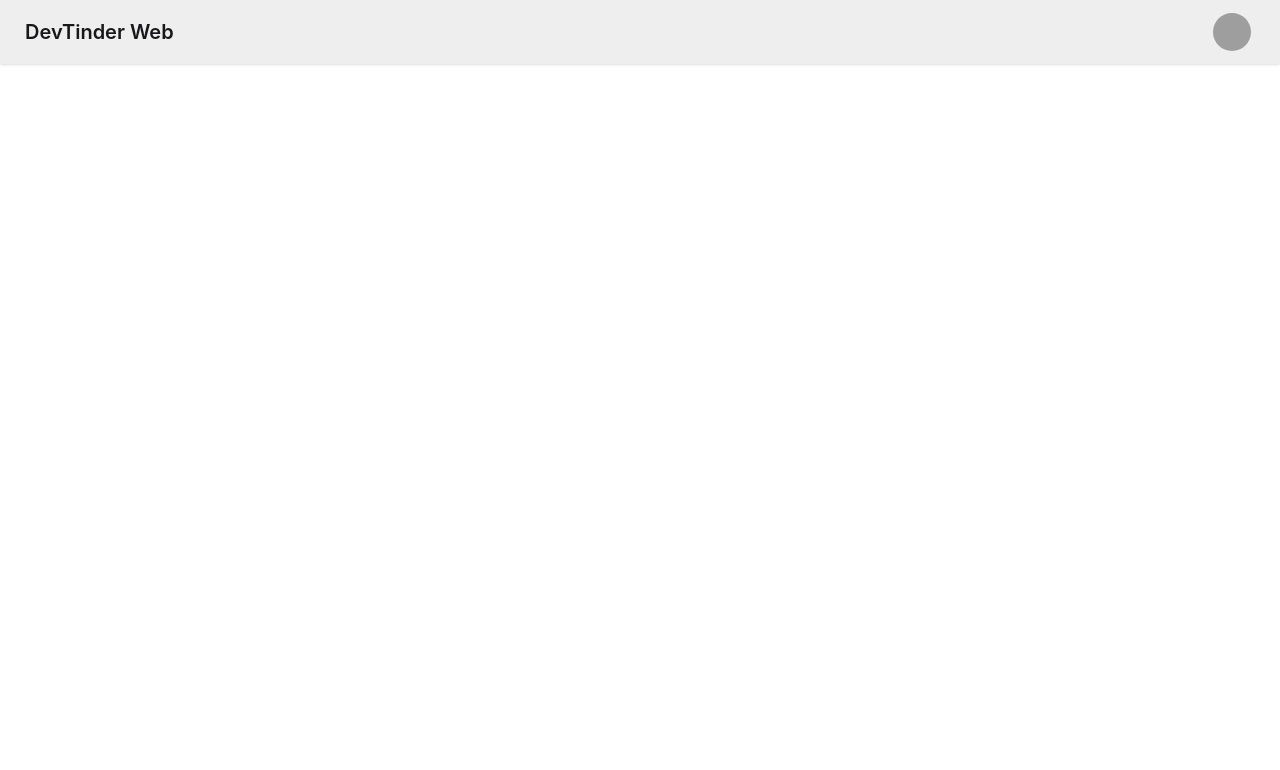
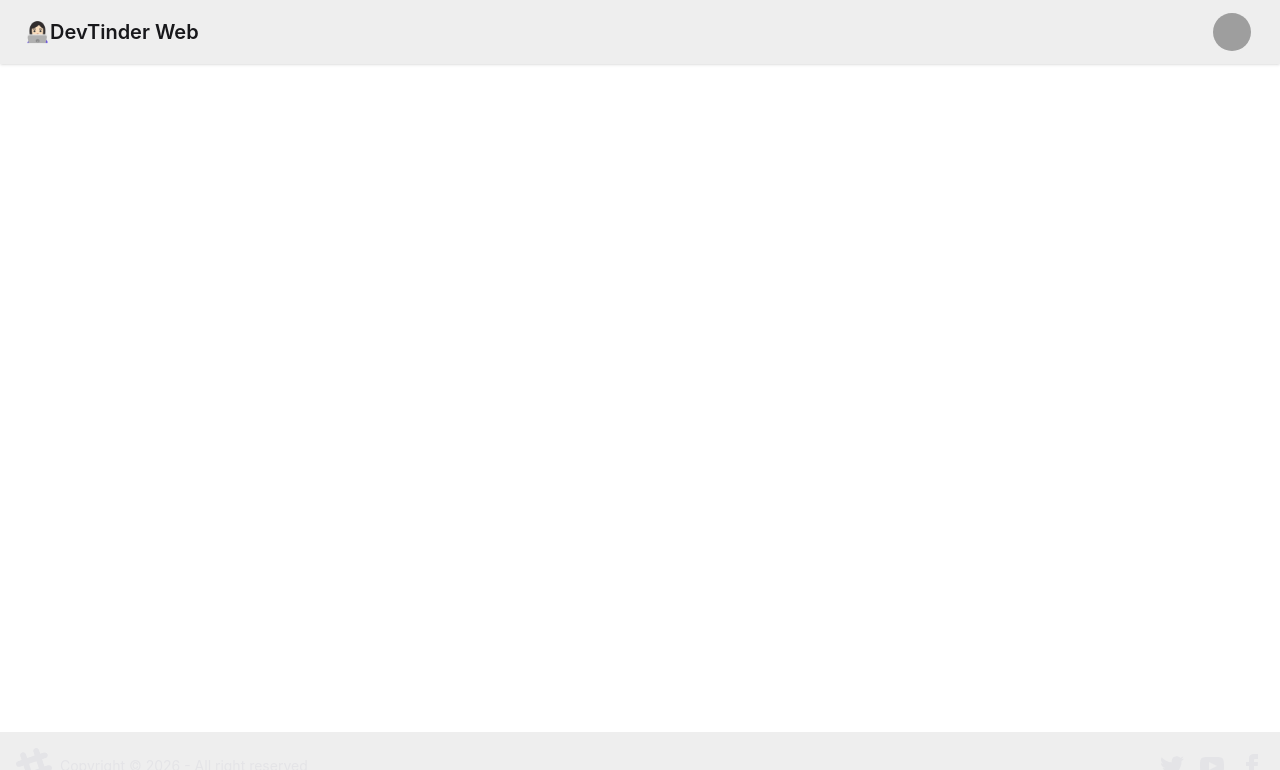
Before and after one commit to yashashree27/DevTinder-Web, a React (Vite) app: page / in a window 1280 px wide. Shown: the top 770 px of the page. Built offline with nearby package versions, Linux system fonts and the light colour scheme; grey boxes are pictures that could not be loaded.

Commit message:
created parenta nd children route like body, login, profile and footer

```diff
--- a/package.json
+++ b/package.json
@@ -13,6 +13,7 @@
     "@tailwindcss/vite": "^4.3.2",
     "react": "^19.2.7",
     "react-dom": "^19.2.7",
+    "react-router-dom": "^7.18.1",
     "tailwindcss": "^4.3.2"
   },
   "devDependencies": {
--- a/src/App.jsx
+++ b/src/App.jsx
@@ -1,38 +1,23 @@
 import { useState } from 'react'
+import Navbar from './Navbar'
+import { BrowserRouter, Routes, Route } from 'react-router-dom'
+import Body from './Body'
+import Login from './Login'
+import Profile from './Profile'
 
 function App() {
 
 
   return (
     <>
-      <div className="navbar bg-base-300 shadow-sm">
-        <div className="flex-1">
-          <a className="btn btn-ghost text-xl">DevTinder Web</a>
-        </div>
-        <div className="flex gap-2">
-          <div className="dropdown dropdown-end mx-5">
-            <div tabIndex={0} role="button" className="btn btn-ghost btn-circle avatar">
-              <div className="w-10 rounded-full">
-                <img
-                  alt="Tailwind CSS Navbar component"
-                  src="https://img.daisyui.com/images/stock/photo-1534528741775-53994a69daeb.webp" />
-              </div>
-            </div>
-            <ul
-              tabIndex="-1"
-              className="menu menu-sm dropdown-content bg-base-100 rounded-box z-1 mt-3 w-52 p-2 shadow">
-              <li>
-                <a className="justify-between">
-                  Profile
-                  <span className="badge">New</span>
-                </a>
-              </li>
-              <li><a>Settings</a></li>
-              <li><a>Logout</a></li>
-            </ul>
-          </div>
-        </div>
-      </div>
+    <BrowserRouter basename="/">
+      <Routes>
+        <Route path="/" element={<Body/>}>
+              <Route path="/login" element={<Login/>} />
+              <Route path= "/profile" element={<Profile/>} />
+        </Route>
+      </Routes>
+    </BrowserRouter>
     </>
   )
 }
--- /dev/null
+++ b/src/Body.jsx
@@ -0,0 +1,17 @@
+import React from 'react'
+import Navbar from './Navbar'
+import { Outlet } from 'react-router-dom'
+import Footer from './Footer'
+
+const Body = () => {
+    return (
+        <div>
+            <Navbar />
+            <Outlet />
+            <Footer />
+        </div>
+
+    )
+}
+
+export default Body
--- /dev/null
+++ b/src/Footer.jsx
@@ -0,0 +1,61 @@
+import React from 'react'
+
+const Footer = () => {
+    return (
+        <div>
+            <footer className="footer sm:footer-horizontal bg-base-300 text-neutral-content p-4 fixed bottom-0">
+                <aside className="grid-flow-col items-center">
+                    <svg
+                        width="36"
+                        height="36"
+                        viewBox="0 0 24 24"
+                        xmlns="http://www.w3.org/2000/svg"
+                        fillRule="evenodd"
+                        clipRule="evenodd"
+                        className="fill-current">
+                        <path
+                            d="M22.672 15.226l-2.432.811.841 2.515c.33 1.019-.209 2.127-1.23 2.456-1.15.325-2.148-.321-2.463-1.226l-.84-2.518-5.013 1.677.84 2.517c.391 1.203-.434 2.542-1.831 2.542-.88 0-1.601-.564-1.86-1.314l-.842-2.516-2.431.809c-1.135.328-2.145-.317-2.463-1.229-.329-1.018.211-2.127 1.231-2.456l2.432-.809-1.621-4.823-2.432.808c-1.355.384-2.558-.59-2.558-1.839 0-.817.509-1.582 1.327-1.846l2.433-.809-.842-2.515c-.33-1.02.211-2.129 1.232-2.458 1.02-.329 2.13.209 2.461 1.229l.842 2.515 5.011-1.677-.839-2.517c-.403-1.238.484-2.553 1.843-2.553.819 0 1.585.509 1.85 1.326l.841 2.517 2.431-.81c1.02-.33 2.131.211 2.461 1.229.332 1.018-.21 2.126-1.23 2.456l-2.433.809 1.622 4.823 2.433-.809c1.242-.401 2.557.484 2.557 1.838 0 .819-.51 1.583-1.328 1.847m-8.992-6.428l-5.01 1.675 1.619 4.828 5.011-1.674-1.62-4.829z"></path>
+                    </svg>
+                    <p>Copyright © {new Date().getFullYear()} - All right reserved</p>
+                </aside>
+                <nav className="grid-flow-col gap-4 md:place-self-center md:justify-self-end">
+                    <a>
+                        <svg
+                            xmlns="http://www.w3.org/2000/svg"
+                            width="24"
+                            height="24"
+                            viewBox="0 0 24 24"
+                            className="fill-current">
+                            <path
+                                d="M24 4.557c-.883.392-1.832.656-2.828.775 1.017-.609 1.798-1.574 2.165-2.724-.951.564-2.005.974-3.127 1.195-.897-.957-2.178-1.555-3.594-1.555-3.179 0-5.515 2.966-4.797 6.045-4.091-.205-7.719-2.165-10.148-5.144-1.29 2.213-.669 5.108 1.523 6.574-.806-.026-1.566-.247-2.229-.616-.054 2.281 1.581 4.415 3.949 4.89-.693.188-1.452.232-2.224.084.626 1.956 2.444 3.379 4.6 3.419-2.07 1.623-4.678 2.348-7.29 2.04 2.179 1.397 4.768 2.212 7.548 2.212 9.142 0 14.307-7.721 13.995-14.646.962-.695 1.797-1.562 2.457-2.549z"></path>
+                        </svg>
+                    </a>
+                    <a>
+                        <svg
+                            xmlns="http://www.w3.org/2000/svg"
+                            width="24"
+                            height="24"
+                            viewBox="0 0 24 24"
+                            className="fill-current">
+                            <path
+                                d="M19.615 3.184c-3.604-.246-11.631-.245-15.23 0-3.897.266-4.356 2.62-4.385 8.816.029 6.185.484 8.549 4.385 8.816 3.6.245 11.626.246 15.23 0 3.897-.266 4.356-2.62 4.385-8.816-.029-6.185-.484-8.549-4.385-8.816zm-10.615 12.816v-8l8 3.993-8 4.007z"></path>
+                        </svg>
+                    </a>
+                    <a>
+                        <svg
+                            xmlns="http://www.w3.org/2000/svg"
+                            width="24"
+                            height="24"
+                            viewBox="0 0 24 24"
+                            className="fill-current">
+                            <path
+                                d="M9 8h-3v4h3v12h5v-12h3.642l.358-4h-4v-1.667c0-.955.192-1.333 1.115-1.333h2.885v-5h-3.808c-3.596 0-5.192 1.583-5.192 4.615v3.385z"></path>
+                        </svg>
+                    </a>
+                </nav>
+            </footer>
+        </div>
+    )
+}
+
+export default Footer
--- /dev/null
+++ b/src/Login.jsx
@@ -0,0 +1,9 @@
+import React from 'react'
+
+const Login = () => {
+  return (
+    <div>Login</div>
+  )
+}
+
+export default Login
--- /dev/null
+++ b/src/Navbar.jsx
@@ -0,0 +1,36 @@
+import React from 'react'
+
+const Navbar = () => {
+  return (
+          <div className="navbar bg-base-300 shadow-sm">
+        <div className="flex-1">
+          <a className="btn btn-ghost text-xl">👩🏻‍💻DevTinder Web</a>
+        </div>
+        <div className="flex gap-2">
+          <div className="dropdown dropdown-end mx-5">
+            <div tabIndex={0} role="button" className="btn btn-ghost btn-circle avatar">
+              <div className="w-10 rounded-full">
+                <img
+                  alt="Tailwind CSS Navbar component"
+                  src="https://img.daisyui.com/images/stock/photo-1534528741775-53994a69daeb.webp" />
+              </div>
+            </div>
+            <ul
+              tabIndex="-1"
+              className="menu menu-sm dropdown-content bg-base-100 rounded-box z-1 mt-3 w-52 p-2 shadow">
+              <li>
+                <a className="justify-between">
+                  Profile
+                  <span className="badge">New</span>
+                </a>
+              </li>
+              <li><a>Settings</a></li>
+              <li><a>Logout</a></li>
+            </ul>
+          </div>
+        </div>
+      </div>
+  )
+}
+
+export default Navbar
--- /dev/null
+++ b/src/Profile.jsx
@@ -0,0 +1,9 @@
+import React from 'react'
+
+const Profile = () => {
+  return (
+    <div>Profile</div>
+  )
+}
+
+export default Profile
```
Also changed, not shown: 2 other files (tests, documents, lock files or other folders).
